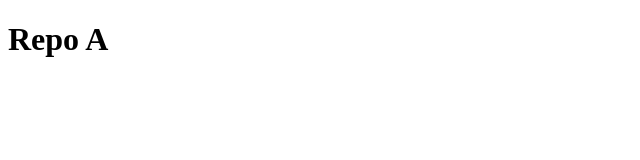
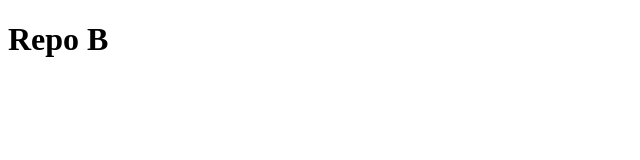
Before and after one commit to Paganiniana/test-repo-c, a plain HTML site: page index.html in a window 1280 px wide. Shown: the full height of the page, 0-640 px from the left. Drawn offline with Linux system fonts and the light colour scheme.

Commit message:
Fix repo B title tag

```diff
--- a/index.html
+++ b/index.html
@@ -8,6 +8,6 @@
 </head>
 <body>
 
-    <h1>Repo A</h1>
+    <h1>Repo B</h1>
 </body>
 </html>
```
